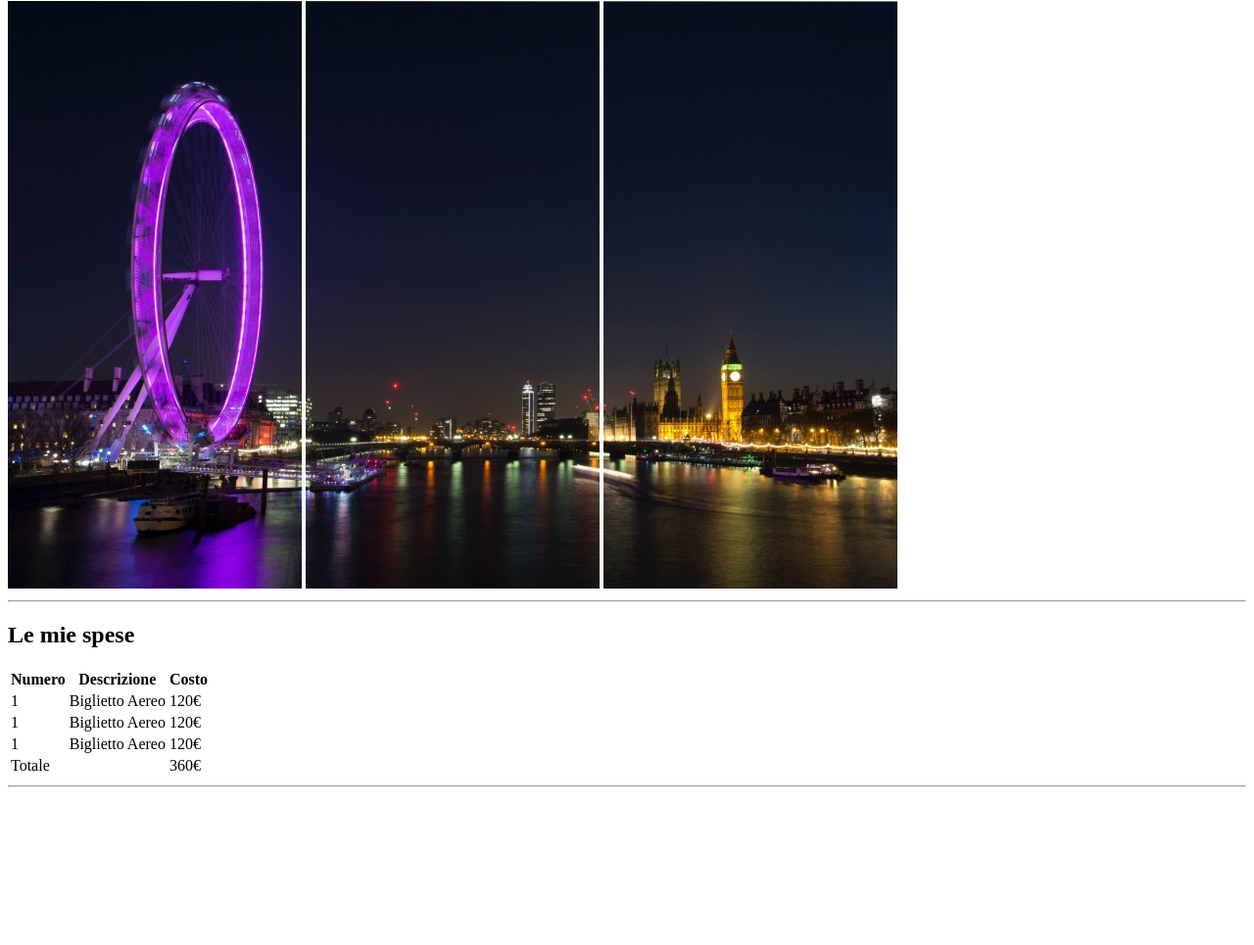
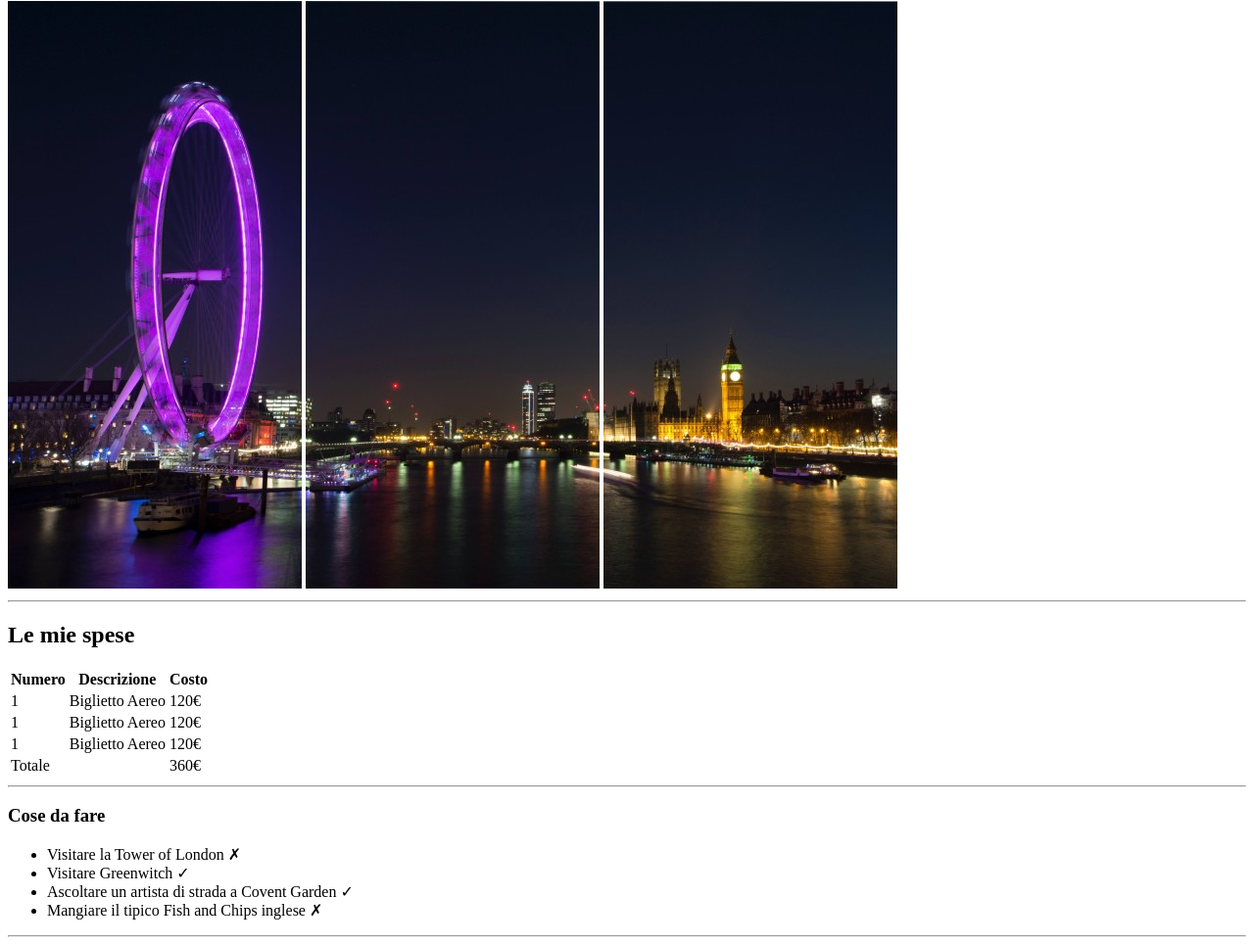
Before and after one commit to vincenzo-adami/html-london-trip, a plain HTML site: page index.html in a window 1280 px wide. Shown: the part 79-1044 px from the top of the page at 98% size. Before the commit the page ends 891 px from the top, so only its background shows below. Drawn offline with Linux system fonts and the light colour scheme.

Commit message:
ADD: div cose da fare

```diff
--- a/index.html
+++ b/index.html
@@ -9,12 +9,15 @@
 
   <body>
     <!-- title and head banner -->
+    <div>
       <h1>Il mio Viaggio a Londra</h1>
       <img src="./img/pexels-bill-emrich-230794-0.jpg" alt="london-landscape-0">
       <img src="./img/pexels-bill-emrich-230794-1.jpg" alt="london-landscape-1">
       <img src="./img/pexels-bill-emrich-230794-2.jpg" alt="london-landscape-2">
+    </div>
     <hr>
     <!-- tabella di spesa -->
+    <div>
       <h2>Le mie spese</h2>
       <table>
         <thead>
@@ -47,6 +50,18 @@
           </tr>
         </tfoot>
       </table>
+    </div>
+    <hr>
+    <!-- elenco cose da fare -->
+    <div>
+      <h3>Cose da fare</h3>
+      <ul>
+        <li>Visitare la Tower of London &#10007;</li>
+        <li>Visitare Greenwitch &#10003;</li>
+        <li>Ascoltare un artista di strada a Covent Garden &#10003;</li>
+        <li>Mangiare il tipico Fish and Chips inglese &#10007;</li>
+      </ul>
+    </div>
     <hr>
   </body>
 
```
Lines whose indentation alone changed are shown as unchanged.
